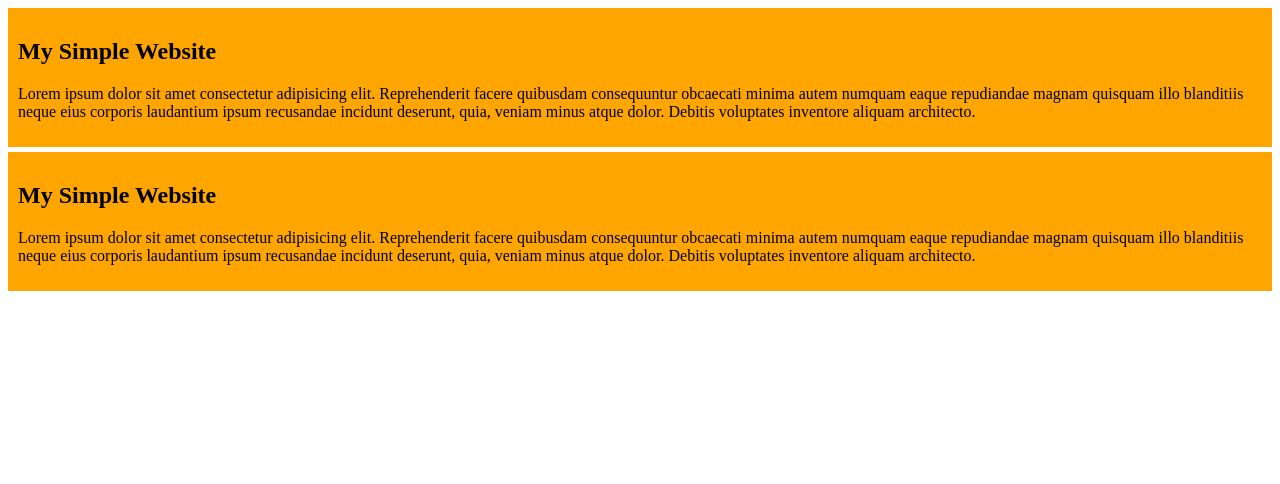
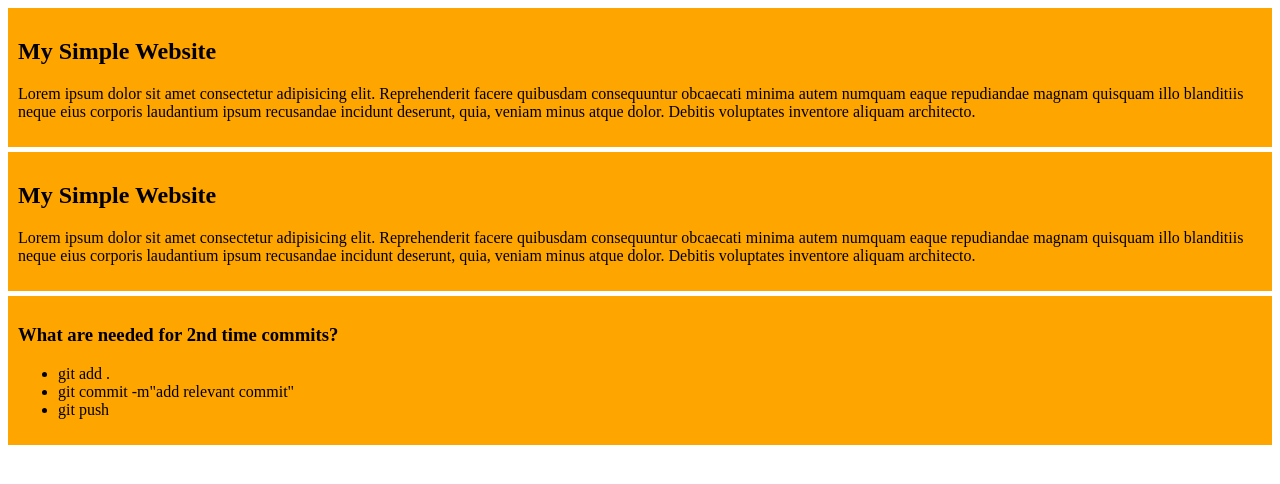
Before and after one commit to saon37/personal-portfolio, a plain HTML site: page index.html in a window 1280 px wide. Drawn offline with Linux system fonts and the light colour scheme.

Commit message:
added ul in the index.html file

```diff
--- a/index.html
+++ b/index.html
@@ -15,5 +15,13 @@
         <h2>My Simple Website</h2>
         <p>Lorem ipsum dolor sit amet consectetur adipisicing elit. Reprehenderit facere quibusdam consequuntur obcaecati minima autem numquam eaque repudiandae magnam quisquam illo blanditiis neque eius corporis laudantium ipsum recusandae incidunt deserunt, quia, veniam minus atque dolor. Debitis voluptates inventore aliquam architecto.</p>
     </div>
+    <div>
+        <h3>What are needed for 2nd time commits?</h3>
+        <ul>
+            <li>git add .</li>
+            <li>git commit -m"add relevant commit"</li>
+            <li>git push</li>
+        </ul>
+    </div>
 </body>
 </html>
```
